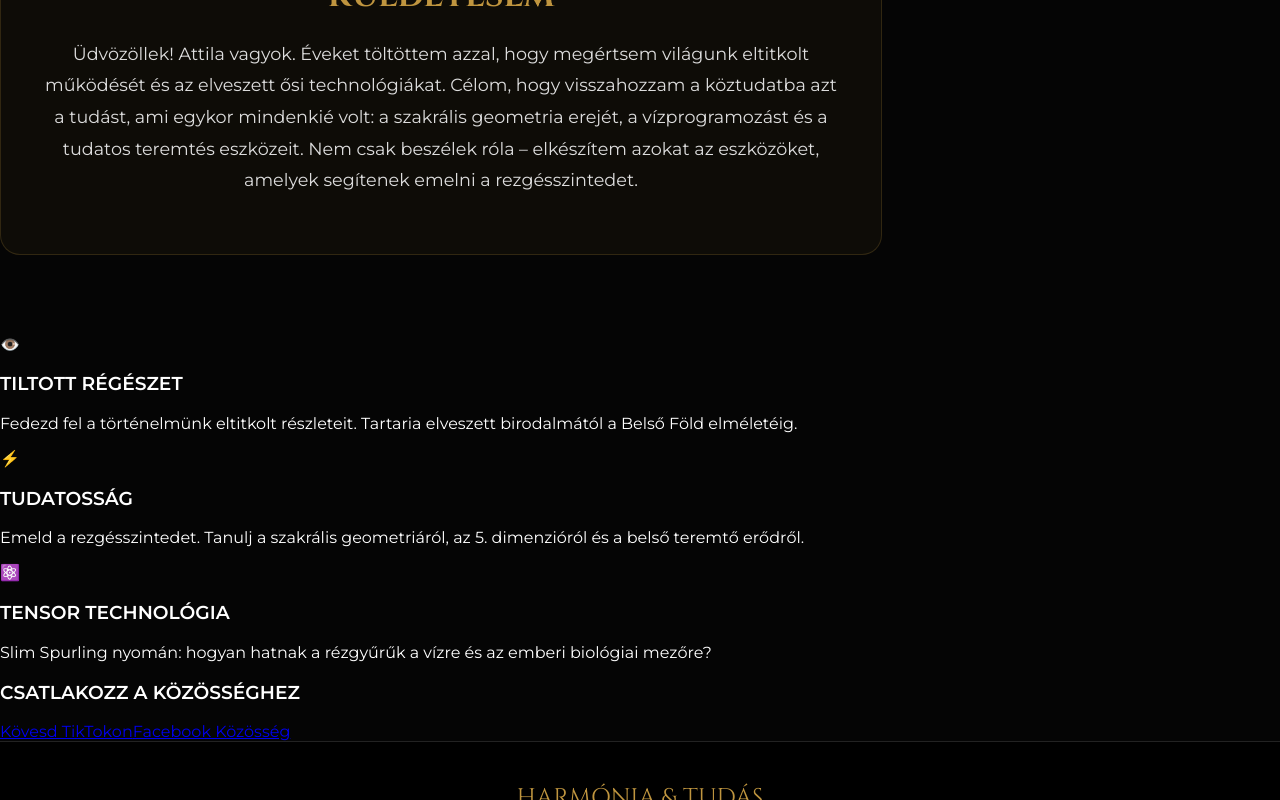
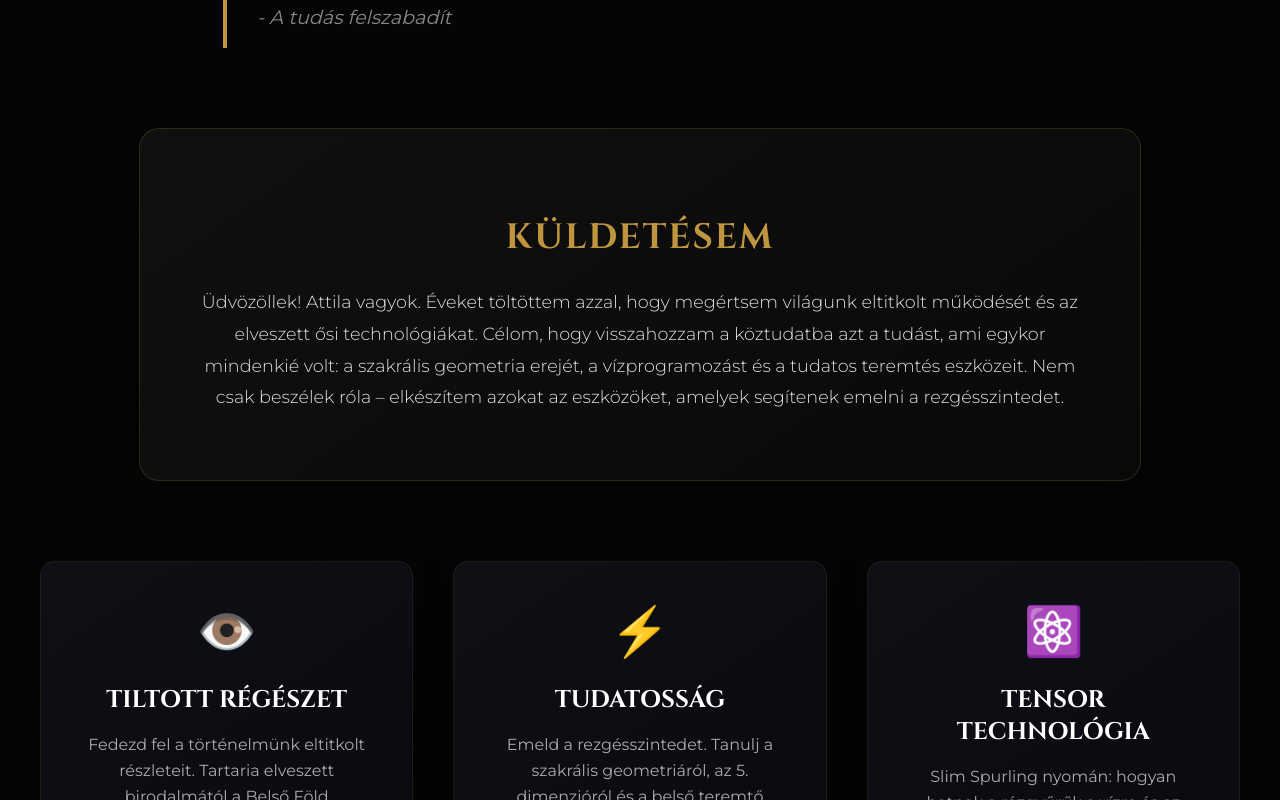
Before and after one commit to faqulord/Zenyx, a React (Create React App) app: page / in a window 1280 px wide. Shown: the part 340-1140 px from the top of the page. Built offline with nearby package versions, Linux system fonts and the light colour scheme.

Commit message:
Update ContentSection.css

```diff
--- a/src/components/ContentSection.css
+++ b/src/components/ContentSection.css
@@ -1,25 +1,187 @@
-/* ... a többi kód után illeszd be ezt: */
+/* ContentSection.css - TELJES KÓD */
 
-.about-section {
+.content-container {
+    background-color: #050505;
+    padding: 80px 20px;
+    display: flex;
+    flex-direction: column;
+    align-items: center;
+    text-align: center;
+    scroll-margin-top: 80px; /* Hogy a fix menü ne takarja ki, ha idegördül */
+}
+
+/* --- 1. AZ IDÉZET SZEKCIÓ --- */
+.quote-box {
     max-width: 800px;
     margin-bottom: 80px;
+    border-left: 4px solid #bf953f; /* Arany csík bal oldalon */
+    padding-left: 30px;
+    text-align: left;
+}
+
+.quote-text {
+    font-family: 'Cinzel', serif;
+    font-size: 2.5rem;
+    color: #fcf6ba;
+    margin: 0;
+    line-height: 1.4;
+    text-transform: uppercase;
+    letter-spacing: 2px;
+}
+
+.quote-author {
+    font-family: 'Montserrat', sans-serif;
+    color: #888;
+    margin-top: 15px;
+    font-size: 1.2rem;
+    font-style: italic;
+}
+
+/* --- 2. RÓLAM / KÜLDETÉS (ÚJ RÉSZ) --- */
+.about-section {
+    max-width: 900px;
+    margin-bottom: 80px;
     text-align: center;
-    background: rgba(191, 149, 63, 0.05); /* Halvány arany háttér */
-    padding: 40px;
+    background: linear-gradient(145deg, rgba(20, 20, 20, 0.8), rgba(10, 10, 10, 0.9));
+    padding: 50px;
     border-radius: 20px;
     border: 1px solid rgba(191, 149, 63, 0.2);
+    box-shadow: 0 0 30px rgba(0, 0, 0, 0.5);
 }
 
 .section-header {
     font-family: 'Cinzel', serif;
     color: #bf953f;
-    font-size: 2rem;
-    margin-bottom: 20px;
+    font-size: 2.2rem;
+    margin-bottom: 25px;
+    text-transform: uppercase;
+    letter-spacing: 2px;
 }
 
 .about-text {
     font-family: 'Montserrat', sans-serif;
-    color: #ddd;
+    color: #e0e0e0;
     font-size: 1.1rem;
     line-height: 1.8;
+    font-weight: 300;
 }
+
+/* --- 3. INFORMÁCIÓS KÁRTYÁK --- */
+.info-grid {
+    display: grid;
+    grid-template-columns: repeat(auto-fit, minmax(300px, 1fr));
+    gap: 40px;
+    width: 100%;
+    max-width: 1200px;
+    margin-bottom: 80px;
+}
+
+.info-card {
+    background: linear-gradient(145deg, #0f1016, #090a0e);
+    padding: 40px;
+    border-radius: 15px;
+    border: 1px solid rgba(191, 149, 63, 0.1);
+    transition: transform 0.3s ease, box-shadow 0.3s ease, border-color 0.3s ease;
+    box-shadow: 0 10px 30px rgba(0,0,0,0.5);
+}
+
+.info-card:hover {
+    transform: translateY(-10px);
+    border-color: rgba(191, 149, 63, 0.4);
+    box-shadow: 0 15px 40px rgba(191, 149, 63, 0.1);
+}
+
+.card-icon {
+    font-size: 3rem;
+    color: #bf953f;
+    margin-bottom: 20px;
+}
+
+.card-title {
+    font-family: 'Cinzel', serif;
+    color: #fff;
+    font-size: 1.5rem;
+    margin-bottom: 15px;
+}
+
+.card-desc {
+    font-family: 'Montserrat', sans-serif;
+    color: #aaa;
+    line-height: 1.6;
+}
+
+/* --- 4. SOCIAL MEDIA GOMBOK --- */
+.social-section {
+    margin-top: 20px;
+    padding-bottom: 40px;
+}
+
+.social-title {
+    font-family: 'Cinzel', serif;
+    color: #fff;
+    font-size: 2rem;
+    margin-bottom: 30px;
+}
+
+.social-buttons {
+    display: flex;
+    gap: 20px;
+    justify-content: center;
+    flex-wrap: wrap;
+}
+
+.social-btn {
+    padding: 15px 40px;
+    font-family: 'Montserrat', sans-serif;
+    font-weight: 700;
+    text-decoration: none;
+    border-radius: 50px;
+    transition: all 0.3s ease;
+    text-transform: uppercase;
+    display: flex;
+    align-items: center;
+    gap: 10px;
+    font-size: 1rem;
+}
+
+.tiktok-btn {
+    background: #000;
+    color: #fff;
+    border: 2px solid #fe2c55; /* TikTok piros */
+    box-shadow: 0 0 15px rgba(254, 44, 85, 0.2);
+}
+
+.tiktok-btn:hover {
+    background: #fe2c55;
+    box-shadow: 0 0 30px rgba(254, 44, 85, 0.6);
+}
+
+.facebook-btn {
+    background: #000;
+    color: #fff;
+    border: 2px solid #1877f2; /* FB kék */
+    box-shadow: 0 0 15px rgba(24, 119, 242, 0.2);
+}
+
+.facebook-btn:hover {
+    background: #1877f2;
+    box-shadow: 0 0 30px rgba(24, 119, 242, 0.6);
+}
+
+/* --- MOBIL NÉZET --- */
+@media (max-width: 768px) {
+    .content-container { padding: 60px 15px; }
+
+    .quote-text { font-size: 1.6rem; }
+    .quote-box {
+        border-left: none;
+        border-top: 3px solid #bf953f;
+        padding-left: 0;
+        padding-top: 20px;
+    }
+
+    .about-section { padding: 30px 20px; }
+    .section-header { font-size: 1.8rem; }
+
+    .social-btn { width: 100%; justify-content: center; }
+}
```
